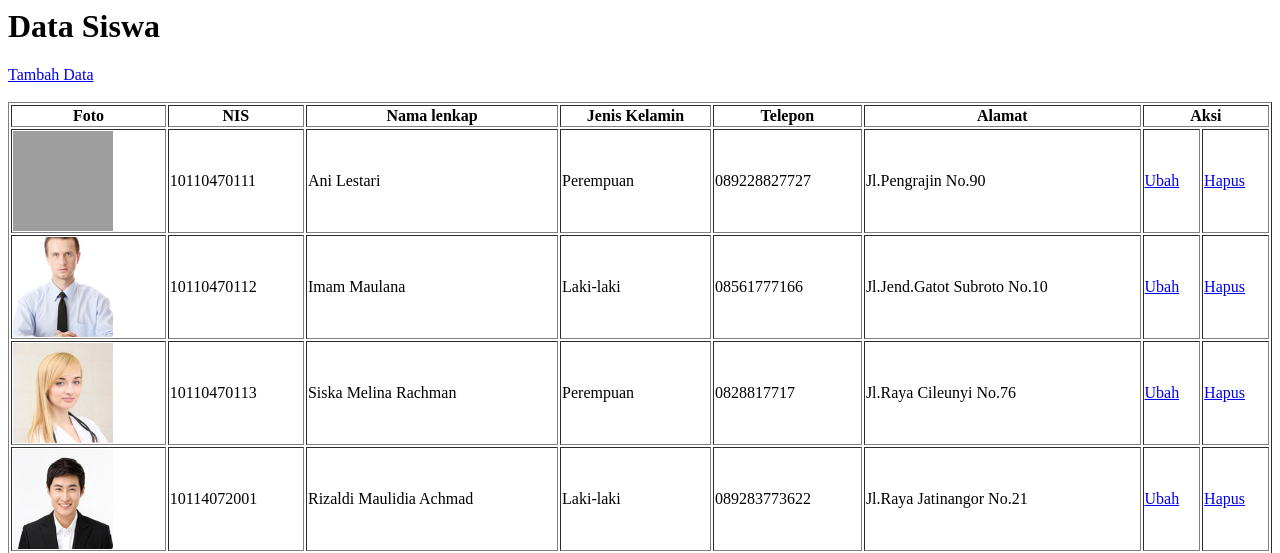
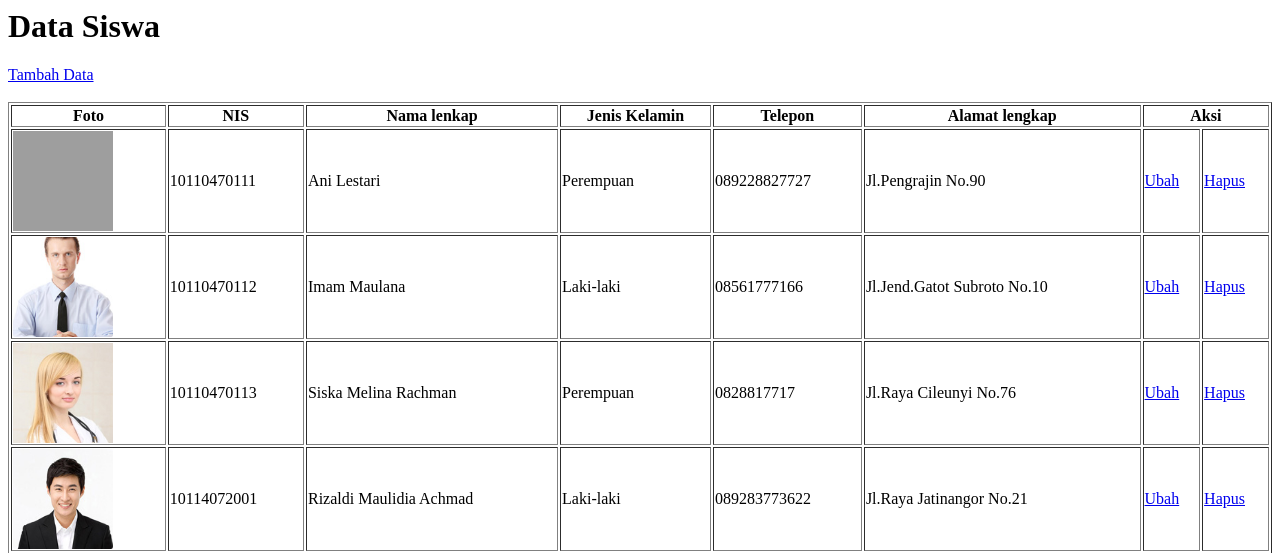
Before and after one commit to Jundi1232/CRUD_Web, a PHP site: page / in a window 1280 px wide. Shown: the top 553 px of the page. Run offline with PHP 8.4, Linux system fonts and the light colour scheme; data comes from the database, SQL or seed files in the repository; grey boxes are pictures that could not be loaded.

Commit message:
menambahkan alamat lengkap

```diff
--- a/index.php
+++ b/index.php
@@ -12,7 +12,7 @@
 		<th>Nama lenkap</th>
 		<th>Jenis Kelamin</th>
 		<th>Telepon</th>
-		<th>Alamat</th>
+		<th>Alamat lengkap</th>
 		<th colspan="2">Aksi</th>
 	</tr>
 	<?php
```
